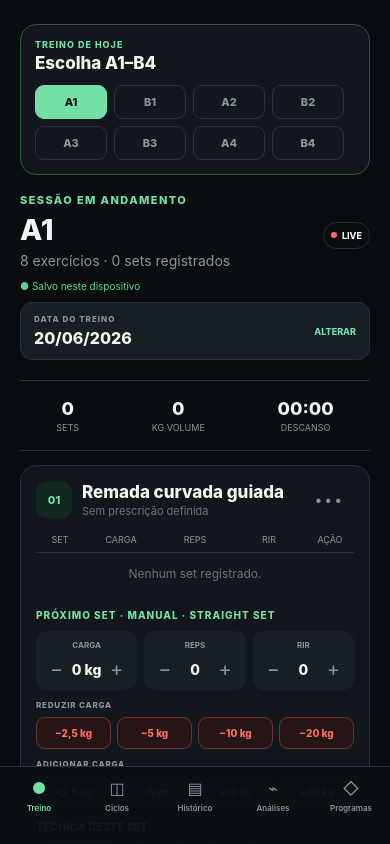
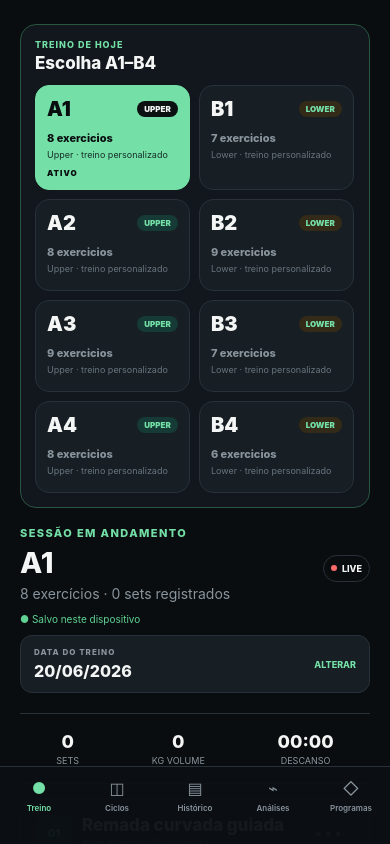
Before and after one commit to lucassbragaa/setlog, a React Native app: screen / in a window 390 px wide. Built offline with nearby package versions, Linux system fonts and the light colour scheme.

Commit message:
Rework workout selector as cards

```diff
--- a/src/screens/WorkoutScreen.tsx
+++ b/src/screens/WorkoutScreen.tsx
@@ -329,12 +329,24 @@ export function WorkoutScreen({ session, programs, saveStatus, onChange, onFinis
             <View><Text style={styles.selectorLabel}>TREINO DE HOJE</Text><Text style={styles.selectorTitle}>Escolha A1–B4</Text></View>
             {session.cycleNumber ? <View style={styles.cycleBadge}><Text style={styles.cycleText}>CICLO {session.cycleNumber}</Text></View> : null}
           </View>
-          <View style={styles.programChoices}>
-            {workoutPrograms.map(program => (
-              <Pressable key={program.id} style={[styles.programChoice, session.name === program.name && styles.programChoiceSelected]} onPress={() => requestProgram(program)}>
-                <Text style={[styles.programChoiceText, session.name === program.name && styles.programChoiceTextSelected]}>{program.name}</Text>
-              </Pressable>
-            ))}
+          <View style={styles.programCards}>
+            {workoutPrograms.map(program => {
+              const selected = session.programId === program.id || session.name === program.name;
+              const splitLabel = program.split ?? (program.name.startsWith('B') ? 'Lower' : 'Upper');
+              return (
+                <Pressable key={program.id} style={[styles.programCard, selected && styles.programCardSelected]} onPress={() => requestProgram(program)}>
+                  <View style={styles.programCardTop}>
+                    <Text style={[styles.programCardCode, selected && styles.programCardCodeSelected]}>{program.name}</Text>
+                    <View style={[styles.programSplitBadge, splitLabel === 'Lower' && styles.programSplitBadgeLower, selected && styles.programSplitBadgeSelected]}>
+                      <Text style={[styles.programSplitText, selected && styles.programSplitTextSelected]}>{splitLabel}</Text>
+                    </View>
+                  </View>
+                  <Text style={[styles.programCardDetail, selected && styles.programCardDetailSelected]}>{program.exercises.length} exercicios</Text>
+                  <Text numberOfLines={1} style={[styles.programCardDescription, selected && styles.programCardDescriptionSelected]}>{program.description || 'Treino personalizado'}</Text>
+                  {selected ? <Text style={styles.programCardActive}>ATIVO</Text> : null}
+                </Pressable>
+              );
+            })}
           </View>
         </View>
 
@@ -396,11 +408,22 @@ const styles = StyleSheet.create({
   selectorTitle: { color: colors.text, fontSize: 17, fontWeight: '800', marginTop: 3 },
   cycleBadge: { backgroundColor: colors.accentSoft, borderRadius: 999, paddingHorizontal: 9, paddingVertical: 5 },
   cycleText: { color: colors.accent, fontSize: 8, fontWeight: '800' },
-  programChoices: { flexDirection: 'row', flexWrap: 'wrap', gap: 7, marginTop: 12 },
-  programChoice: { width: '22.5%', borderColor: colors.border, borderWidth: 1, borderRadius: 9, paddingVertical: 9, alignItems: 'center' },
-  programChoiceSelected: { backgroundColor: colors.accent, borderColor: colors.accent },
-  programChoiceText: { color: colors.muted, fontSize: 11, fontWeight: '800' },
-  programChoiceTextSelected: { color: colors.background },
+  programCards: { flexDirection: 'row', flexWrap: 'wrap', gap: 9, marginTop: 12 },
+  programCard: { width: '48.4%', minHeight: 92, borderColor: colors.border, borderWidth: 1, borderRadius: 14, padding: 11, backgroundColor: colors.elevated },
+  programCardSelected: { backgroundColor: colors.accent, borderColor: colors.accent },
+  programCardTop: { flexDirection: 'row', alignItems: 'center', justifyContent: 'space-between', gap: 6 },
+  programCardCode: { color: colors.text, fontSize: 20, fontWeight: '900' },
+  programCardCodeSelected: { color: colors.background },
+  programSplitBadge: { borderRadius: 999, paddingHorizontal: 7, paddingVertical: 3, backgroundColor: '#163A35' },
+  programSplitBadgeLower: { backgroundColor: '#332A18' },
+  programSplitBadgeSelected: { backgroundColor: '#0B1110' },
+  programSplitText: { color: colors.accent, fontSize: 8, fontWeight: '900', textTransform: 'uppercase' },
+  programSplitTextSelected: { color: colors.text },
+  programCardDetail: { color: colors.muted, fontSize: 11, fontWeight: '800', marginTop: 10 },
+  programCardDetailSelected: { color: colors.background },
+  programCardDescription: { color: colors.textDim, fontSize: 9, marginTop: 4 },
+  programCardDescriptionSelected: { color: '#16302A' },
+  programCardActive: { color: colors.background, fontSize: 8, fontWeight: '900', marginTop: 8, letterSpacing: 1 },
   exerciseCard: { ...commonStyles.card, padding: 15 },
   exerciseHeader: { flex: 1, flexDirection: 'row', alignItems: 'center', gap: 10 },
   number: { width: 36, height: 36, borderRadius: 10, backgroundColor: colors.accentSoft, justifyContent: 'center', alignItems: 'center' },
```
